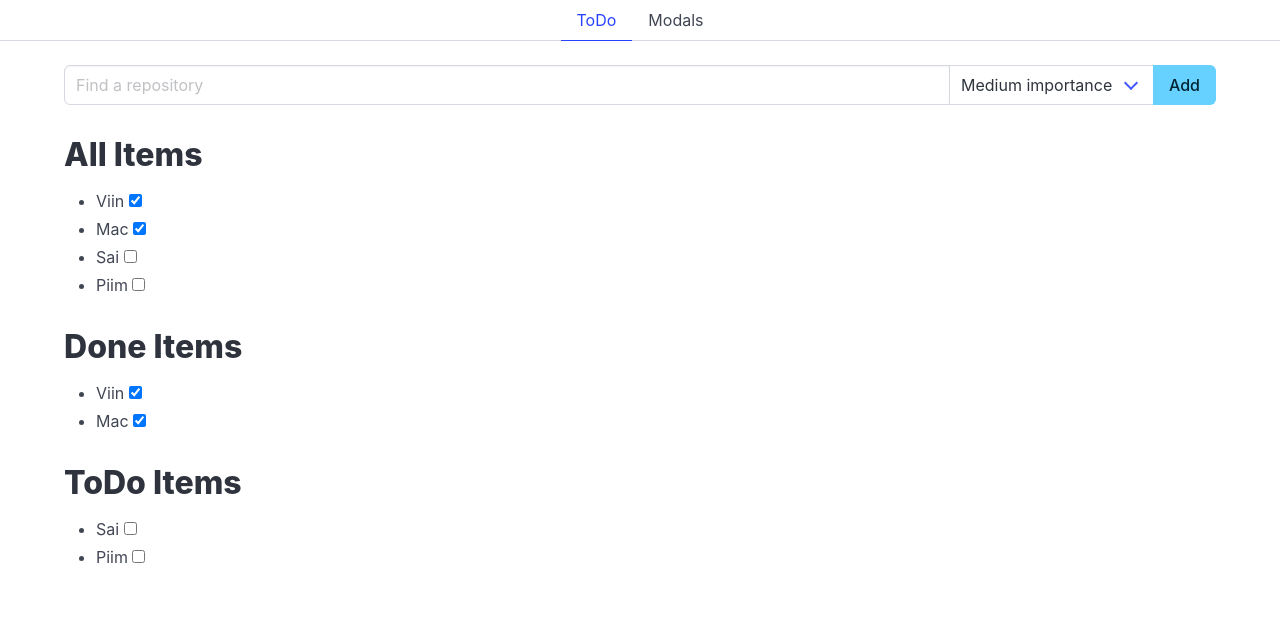
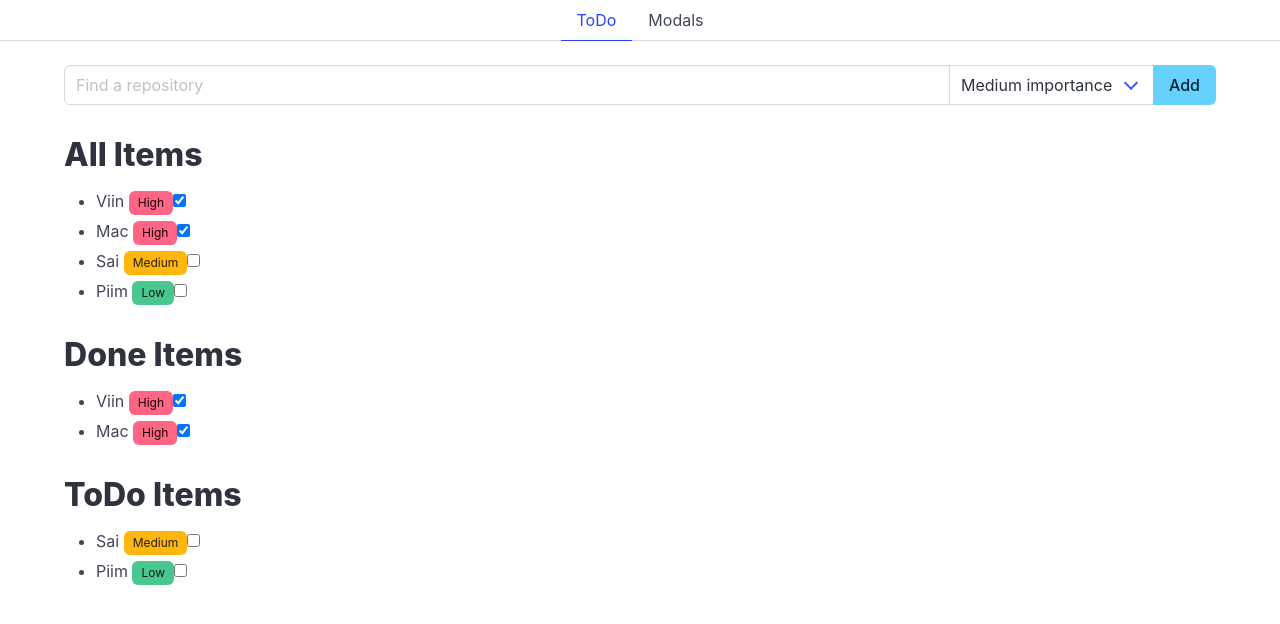
Before and after one commit to JohannesNurme/Front2, a Vue app: page / in a window 1280 px wide. Shown: the top 624 px of the page. Built offline with nearby package versions, Linux system fonts and the light colour scheme.

Commit message:
Color code items by importance

```diff
--- a/src/components/ItemList.vue
+++ b/src/components/ItemList.vue
@@ -1,5 +1,18 @@
 <script setup>
 defineProps(['items', 'title']);
+
+const importancePresentation = {
+  high: { label: 'High', className: 'is-danger' },
+  medium: { label: 'Medium', className: 'is-warning' },
+  low: { label: 'Low', className: 'is-success' },
+};
+
+function getImportance(importance) {
+  return importancePresentation[importance] ?? {
+    label: 'Unknown',
+    className: 'is-light',
+  };
+}
 </script>
 
 <template>
@@ -7,6 +20,9 @@ defineProps(['items', 'title']);
     <ul>
       <li v-for="item in items" :key="item.id">
         {{ item.text }}
+        <span class="tag" :class="getImportance(item.importance).className">
+          {{ getImportance(item.importance).label }}
+        </span>
         <input type="checkbox" v-model="item.isDone">
       </li>
     </ul>
```
